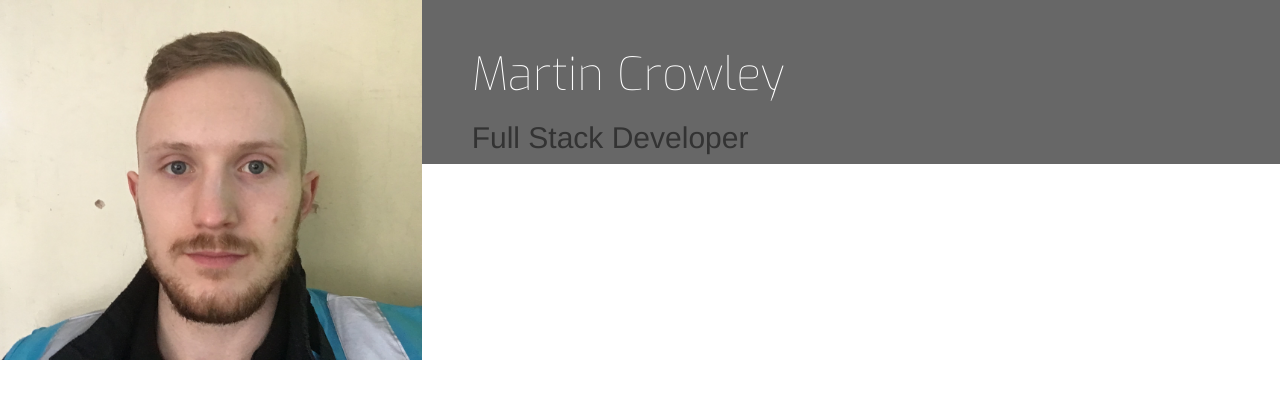
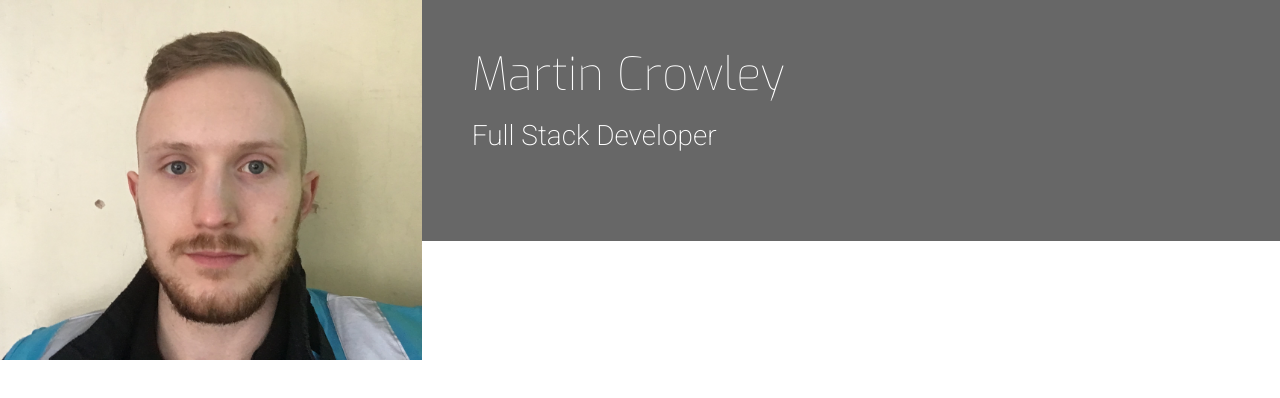
Before and after one commit to Mcrowley93/ucd-resume-miniproject, a plain HTML site: page index.html in a window 1280 px wide. Drawn offline with nearby package versions, Linux system fonts and the light colour scheme.

Commit message:
added custom styling to the h2 element with the class name of title

```diff
--- a/assets/css/style.css
+++ b/assets/css/style.css
@@ -30,9 +30,18 @@ header {
 }
 
 .name {
-    font-family: "Exo" , sans-serif;
+    font-family: "Exo", sans-serif;
     font-weight: 100;
     font-size: 46px;
     margin-top: 50px;
     color: #ffffff;
 }
+
+.title {
+    font-family: "Roboto", sans-serif;
+    font-weight: 200;
+    font-size: 28px;
+    margin-top: 20px;
+    margin-bottom: 90px;
+    color: #ffffff;
+}
```
